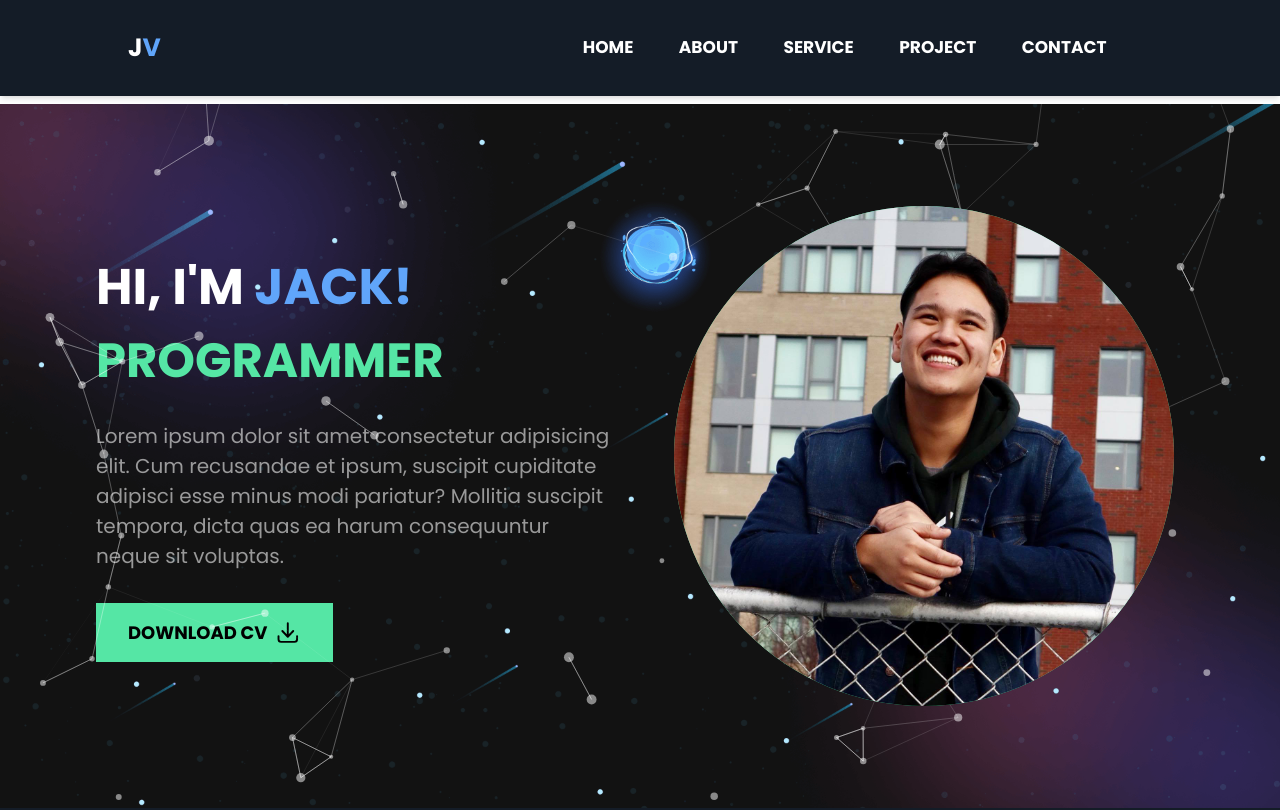
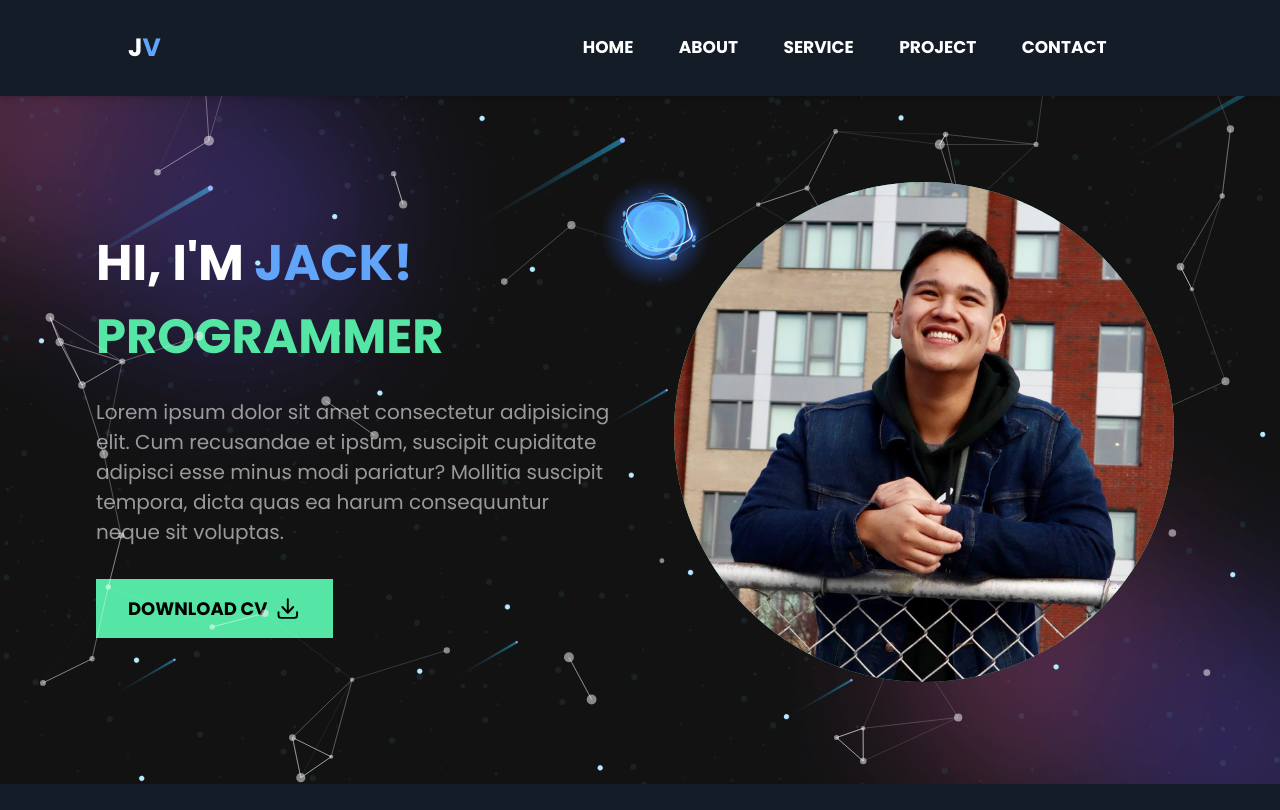
Before and after one commit to Jack-Vu/personal-portfolio, a Next.js app: page / in a window 1280 px wide. Shown: the top 810 px of the page. Built offline with nearby package versions, Linux system fonts and the light colour scheme.

Commit message:
removed somethings

```diff
--- a/pages/index.tsx
+++ b/pages/index.tsx
@@ -12,7 +12,6 @@ const HomePage = () => {
       <div>
         <MobileNavbar nav={nav} closeNav={closeNav} />
         <Navbar openNav={openNav} />
-        Hello
         <Hero />
         <div className="relative z-[30]">
           <About />
```
